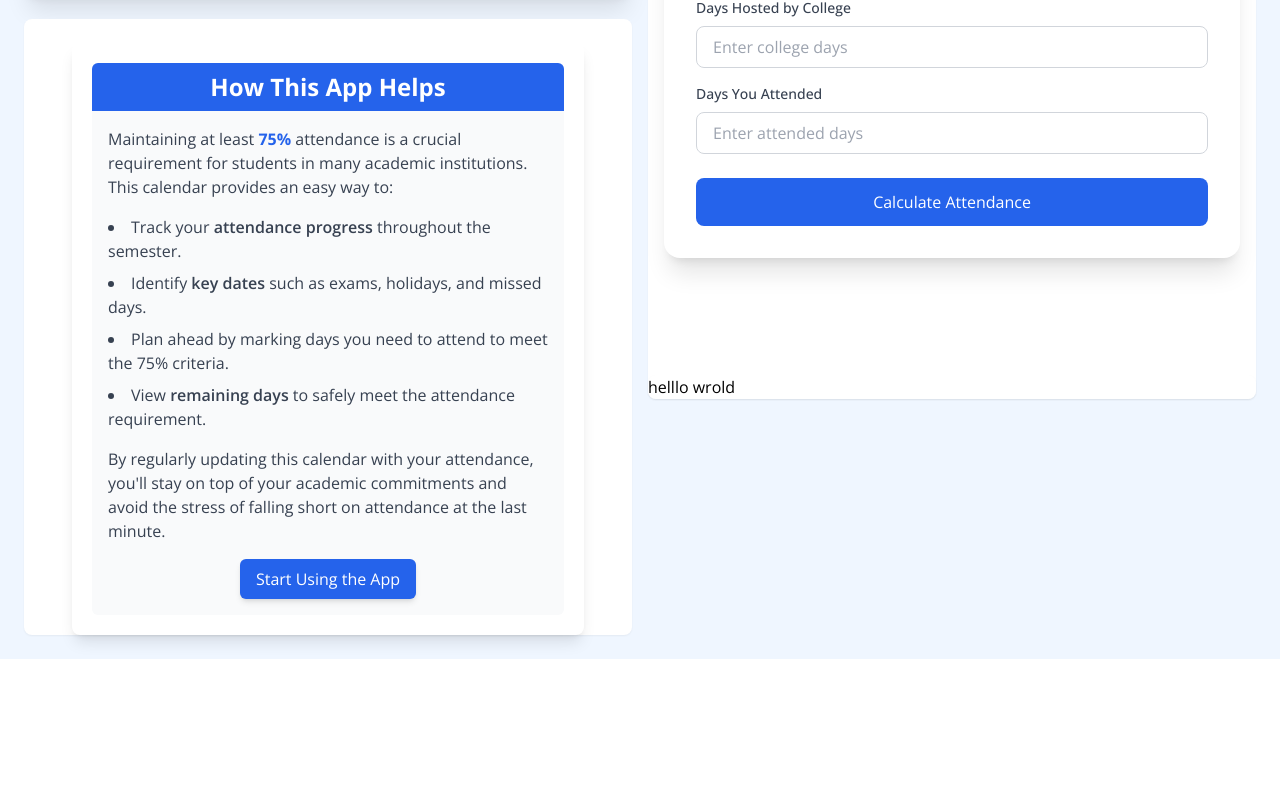
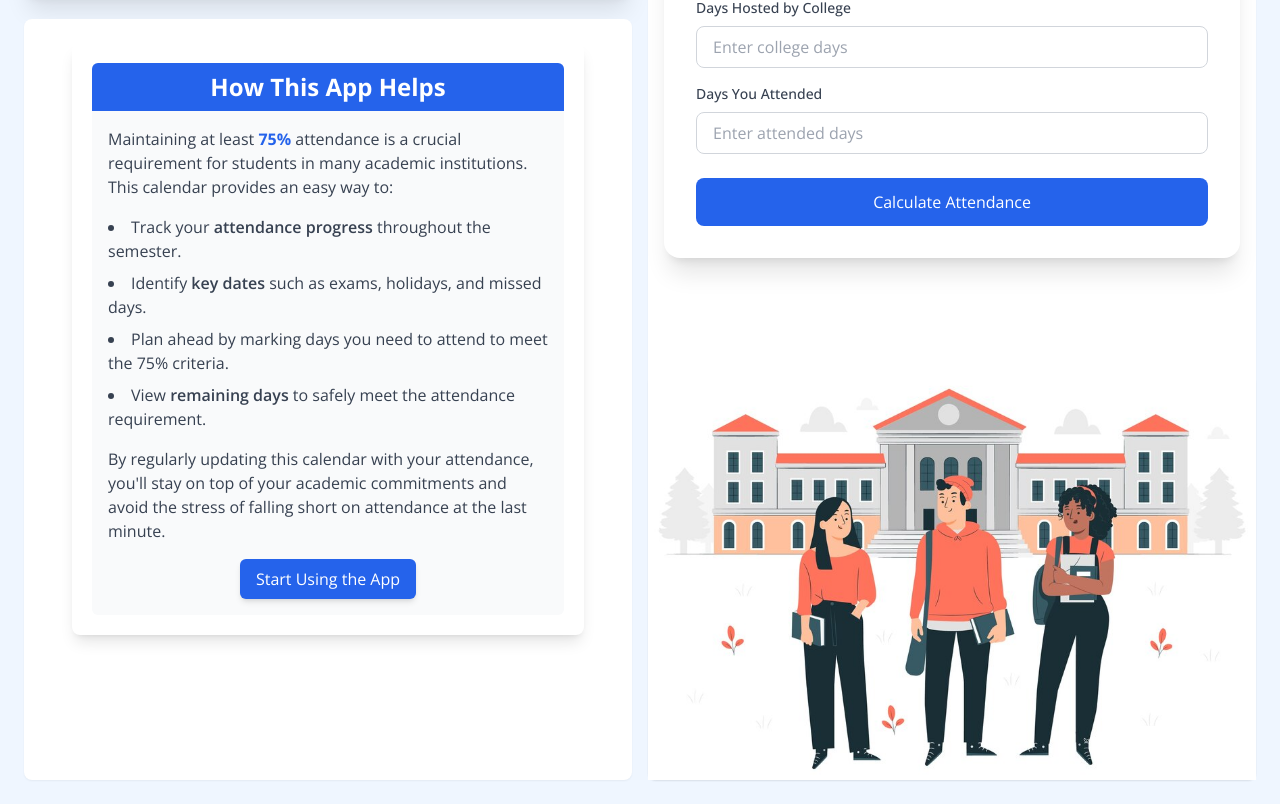
Before and after one commit to iamsaura8h/Student75Pro, a React (Vite) app: page / in a window 1280 px wide. Shown: the part 449-1253 px from the top of the page. Before the commit the page ends 1108 px from the top, so only its background shows below. Built offline with nearby package versions, Linux system fonts and the light colour scheme.

Commit message:
added Hero

```diff
--- a/src/components/Hero.tsx
+++ b/src/components/Hero.tsx
@@ -1,6 +1,10 @@
+// import React from "react";
+
 function Hero(){
     return (
-        <div> <h1>helllo wrold </h1></div>
+        <div>
+            <img  src="/hero.jpg" alt="" />
+        </div>
     );
 }
 
```
